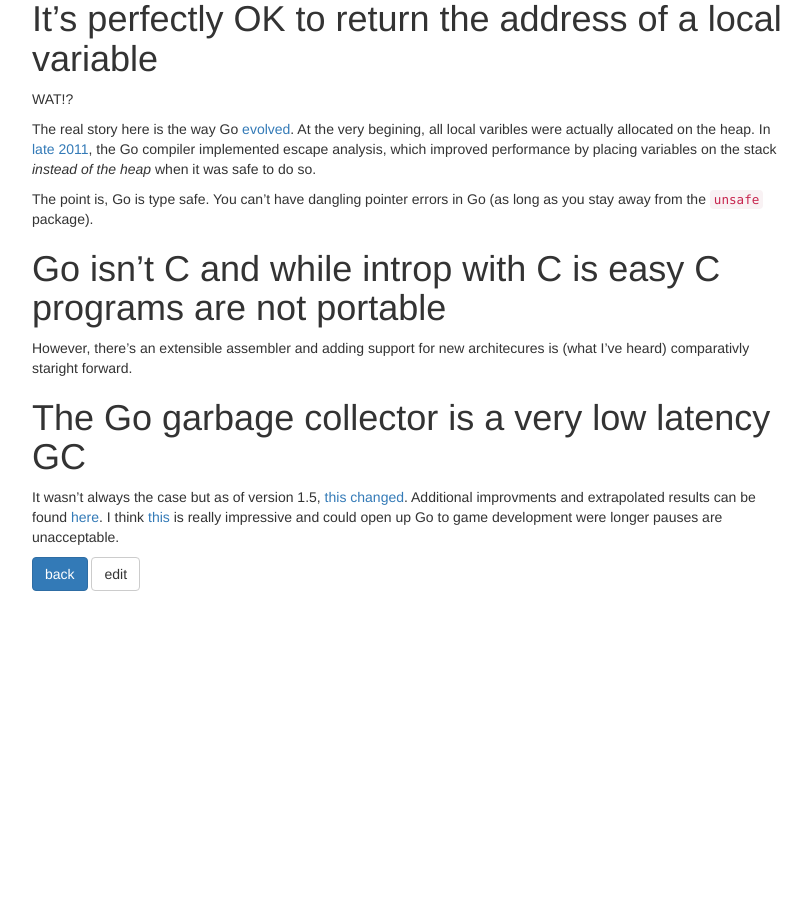
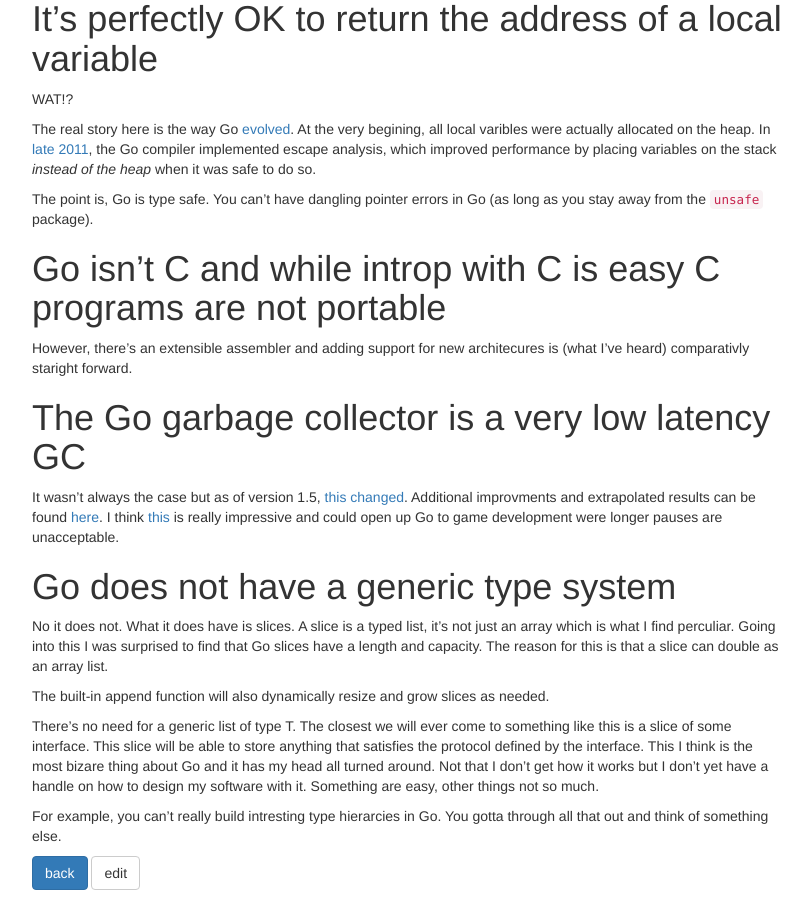
Before and after one commit to leidegre/leidegre.github.com, a Jekyll site: the page built from _posts/2016-04-03-falling-in-love-with-go.md, in a window 1280 px wide and 900 px high, scrolled down 1705 px. Shown: the whole window, without its empty margins (38-849 px from the left). Built offline with Jekyll 4.4.1, drawn with Linux system fonts in a browser that asks for light colours; nearby versions of some CDN libraries; before the commit the page ends 2306 px from its top, so only the background shows below that.

Commit message:
Update 2016-04-03-falling-in-love-with-go.md

```diff
--- a/_posts/2016-04-03-falling-in-love-with-go.md
+++ b/_posts/2016-04-03-falling-in-love-with-go.md
@@ -61,3 +61,13 @@ However, there's an extensible assembler and adding support for new architecures
 # The Go garbage collector is a very low latency GC
 
 It wasn't always the case but as of version 1.5, [this changed](https://youtu.be/aiv1JOfMjm0?t=18m14s). Additional improvments and extrapolated results can be found [here](http://stackoverflow.com/a/31686469). I think [this](https://twitter.com/brianhatfield/status/692778741567721473) is really impressive and could open up Go to game development were longer pauses are unacceptable.
+
+# Go does not have a generic type system
+
+No it does not. What it does have is slices. A slice is a typed list, it's not just an array which is what I find perculiar. Going into this I was surprised to find that Go slices have a length and capacity. The reason for this is that a slice can double as an array list.
+
+The built-in append function will also dynamically resize and grow slices as needed.
+
+There's no need for a generic list of type T. The closest we will ever come to something like this is a slice of some interface. This slice will be able to store anything that satisfies the protocol defined by the interface. This I think is the most bizare thing about Go and it has my head all turned around. Not that I don't get how it works but I don't yet have a handle on how to design my software with it. Something are easy, other things not so much.
+
+For example, you can't really build intresting type hierarcies in Go. You gotta through all that out and think of something else.
```
